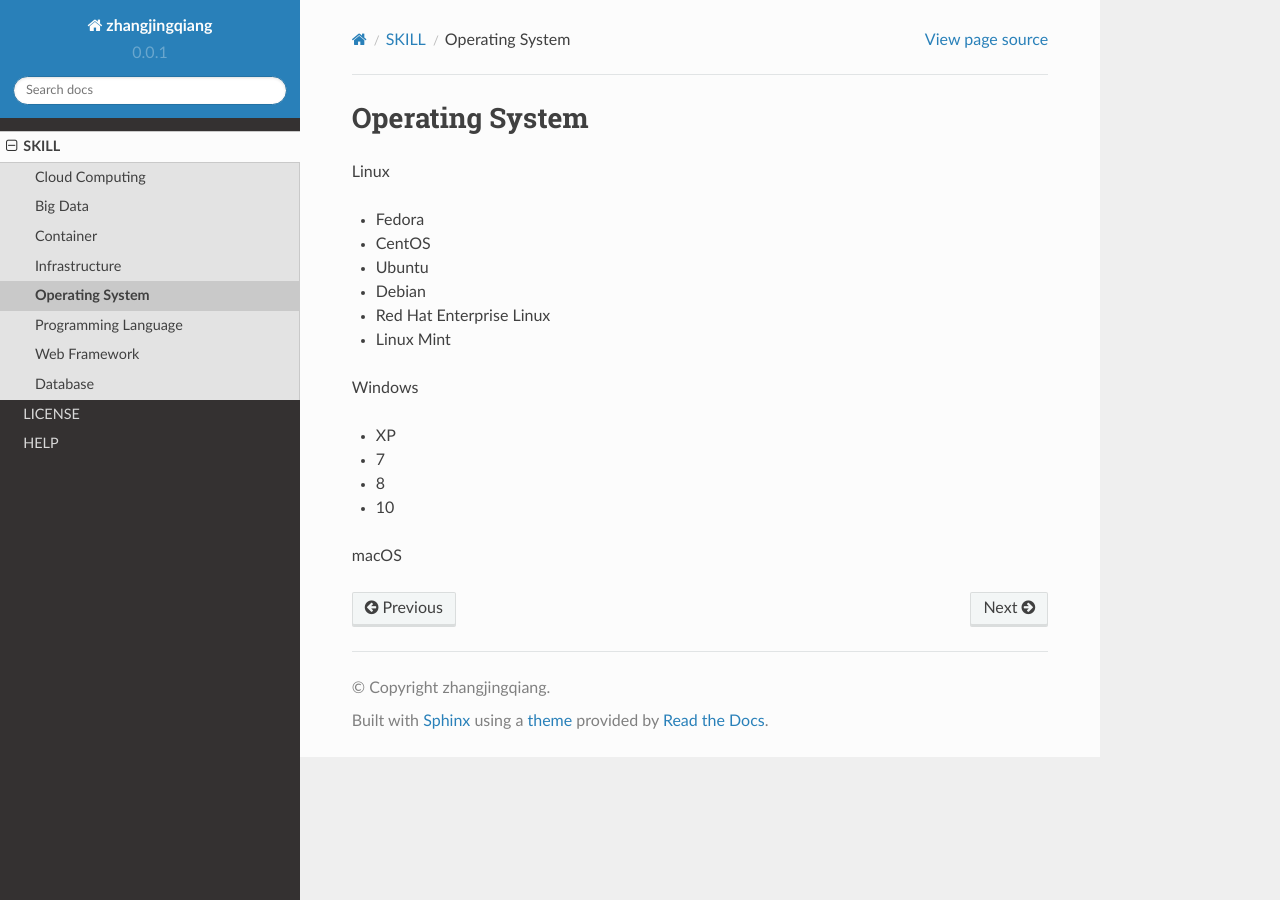
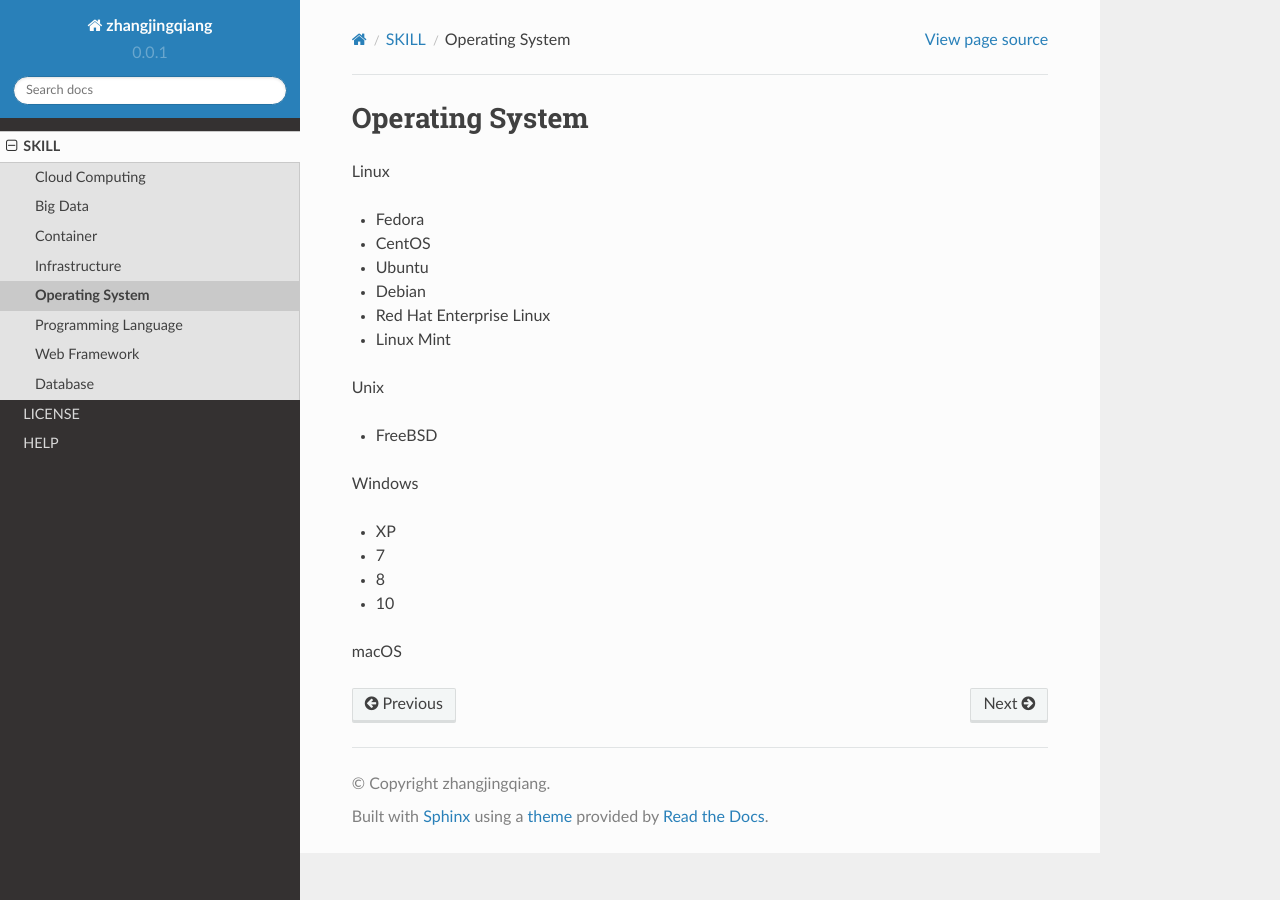
Before and after one commit to zhangjingqiang/zhangjingqiang-readthedocs, a Sphinx documentation site: the page built from docs/source/skill/os.rst, in a window 1280 px wide. Built offline with Sphinx 7.4.7 and the Read the Docs theme 2.0.0, drawn with Linux system fonts in a browser that asks for light colours.

Commit message:
Add FreeBSD

```diff
--- a/docs/source/skill/os.rst
+++ b/docs/source/skill/os.rst
@@ -10,6 +10,10 @@
 * Red Hat Enterprise Linux
 * Linux Mint
 
+Unix
+
+* FreeBSD
+
 Windows
 
 * XP
```
Also changed, not shown: 5 other files.
